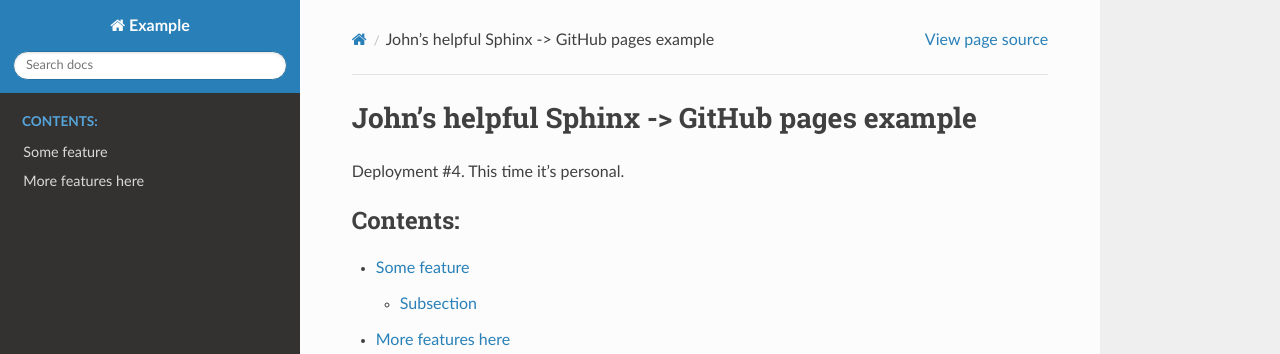
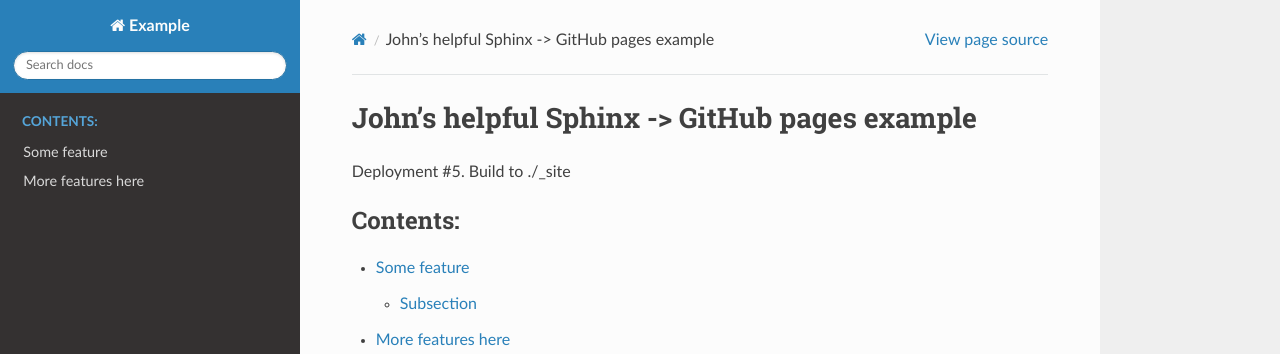
Before and after one commit to mo-johnmo/documentation-example, a Sphinx documentation site: the page built from doc/index.rst, in a window 1280 px wide. Shown: the top 354 px of the page. Built offline with Sphinx 7.4.7 and the Read the Docs theme 3.1.0, drawn with Linux system fonts in a browser that asks for light colours.

Commit message:
sphinx deploy #5.  Build to ./_site

```diff
--- a/doc/index.rst
+++ b/doc/index.rst
@@ -5,7 +5,7 @@
 
 John's helpful Sphinx -> GitHub pages example
 =============================================
-Deployment #4.  This time it's personal.
+Deployment #5. Build to  ./_site
 
 .. toctree::
    :maxdepth: 3
```
